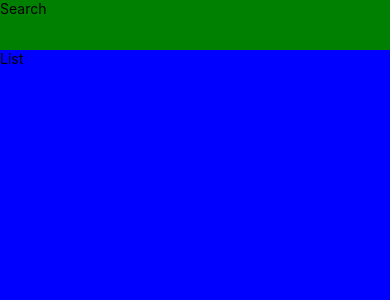
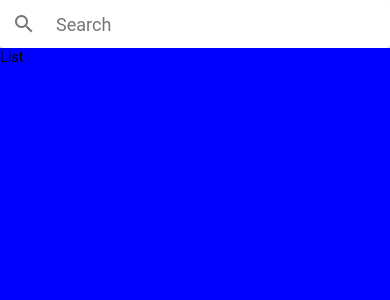
Before and after one commit to KDCross/UdemyCoursework, a React Native app in the folder ReactNative/MealsToGo/: screen / in a window 390 px wide. Shown: the top 300 px of the page. Built offline with nearby package versions, Linux system fonts and the light colour scheme.

Commit message:
Implemented search box

```diff
--- a/ReactNative/MealsToGo/App.js
+++ b/ReactNative/MealsToGo/App.js
@@ -1,5 +1,4 @@
 import React from "react";
-import { StatusBar as ExpoStatusBar } from "expo-status-bar"; //In the course, they are using this. I intend to just use the default react native StatusBar if I can.
 import {
   Platform,
   SafeAreaView,
@@ -8,13 +7,15 @@
   Text,
   View,
 } from "react-native";
+import { Searchbar } from "react-native-paper";
+import { StatusBar as ExpoStatusBar } from "expo-status-bar"; //In the course, they are using this. I intend to just use the default react native StatusBar if I can.
+import Searchbox from "./src/components/Searchbox";
 
-const isAndroid = Platform.OS === "android";
 export default function App() {
   return (
     <SafeAreaView style={styles.container}>
-      <View style={styles.search}>
-        <Text>Search</Text>
+      <View>
+          <Searchbox />
       </View>
       <View style={styles.list}>
         <Text>List</Text>
--- a/ReactNative/MealsToGo/package.json
+++ b/ReactNative/MealsToGo/package.json
@@ -13,7 +13,8 @@
     "expo": "~46.0.13",
     "expo-status-bar": "~1.4.0",
     "react": "18.0.0",
-    "react-native": "0.69.6"
+    "react-native": "0.69.6",
+    "react-native-paper": "^4.12.5"
   },
   "devDependencies": {
     "@babel/core": "^7.12.9",
--- /dev/null
+++ b/ReactNative/MealsToGo/src/components/Searchbox.js
@@ -0,0 +1,17 @@
+import * as React from "react";
+import { Searchbar } from "react-native-paper";
+
+const searchbox = () => {
+  const [searchQuery, setSearchQuery] = React.useState("");
+  const onChangeSearch = (query) => setSearchQuery(query);
+
+  return (
+    <Searchbar
+      placeholder="Search"
+      onChangeText={onChangeSearch}
+      value={searchQuery}
+    />
+  );
+};
+
+export default searchbox;
```
Also changed, not shown: 1 other file (tests, documents, lock files or other folders).
